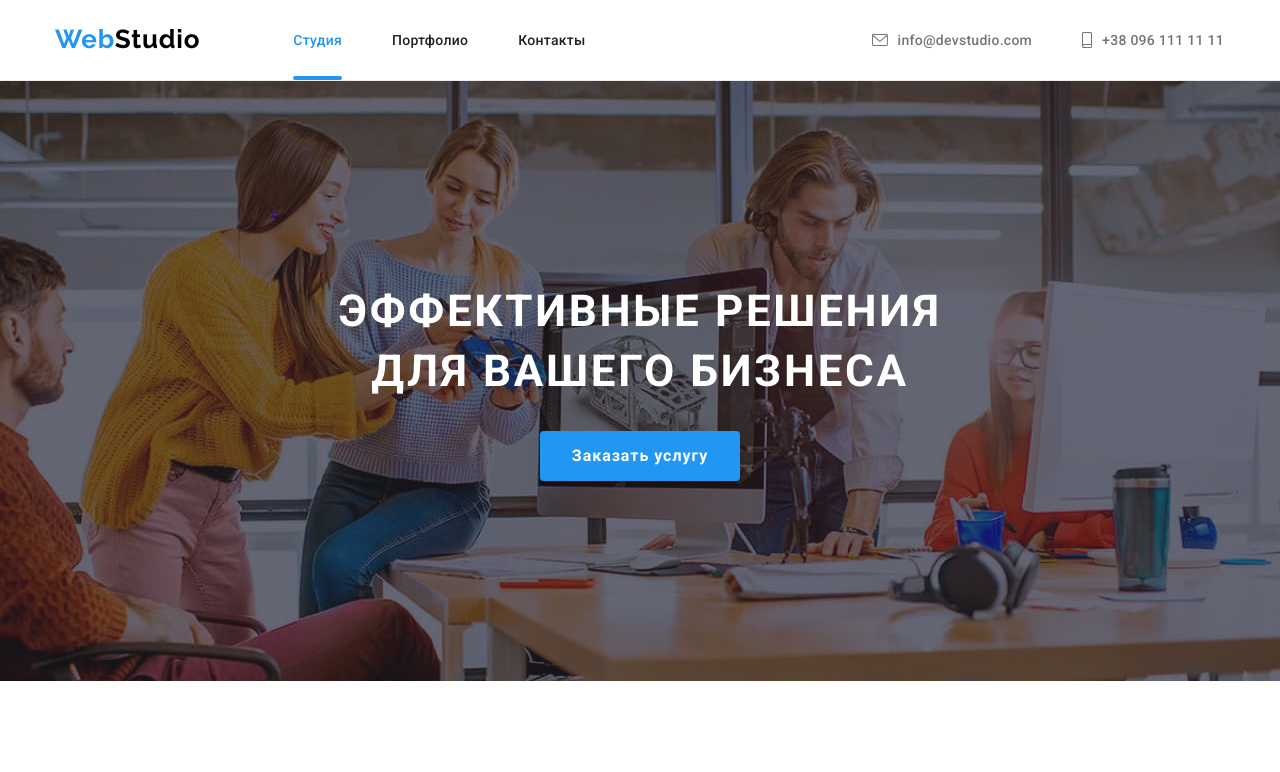
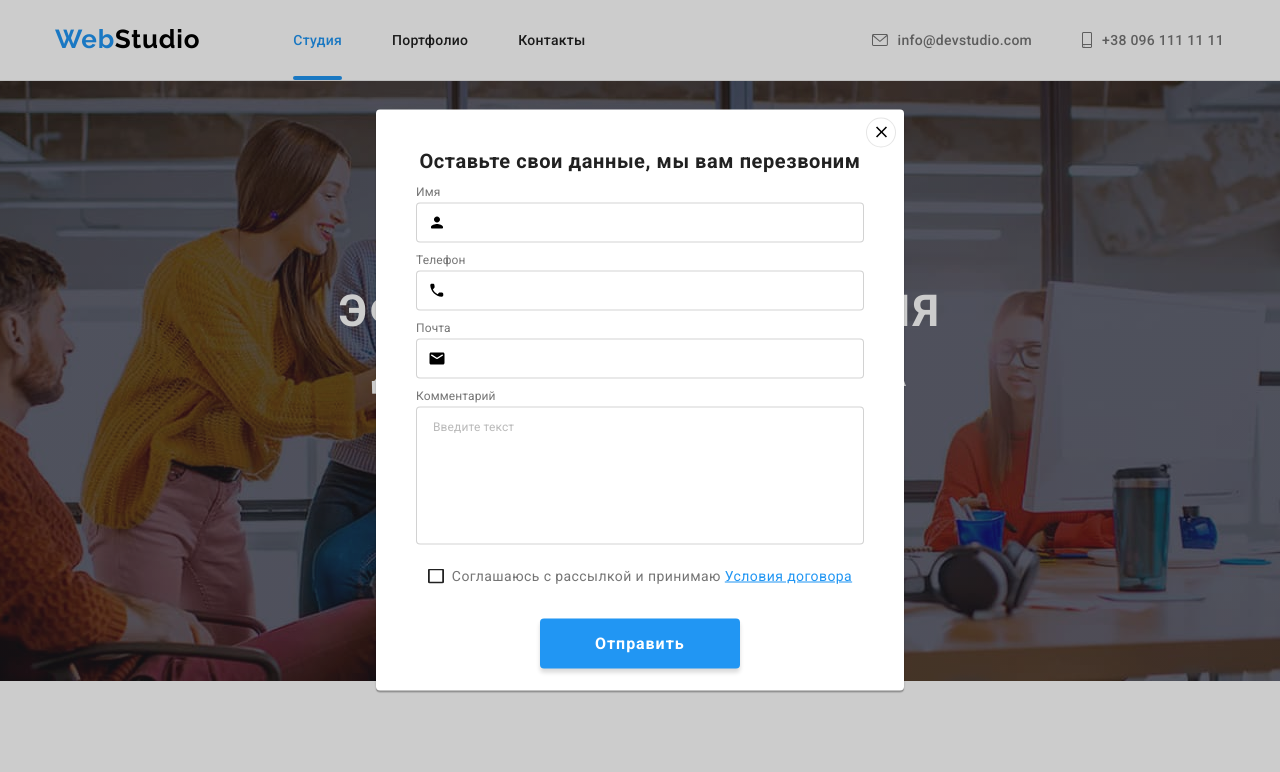
Before and after one commit to OksanaChorna/goit-markup-hw-08, a plain HTML site: page index.html in a window 1280 px wide. Both pictures are taken after a click on the button "Заказать услугу". Shown: the top 772 px of the page. Drawn offline with nearby package versions, Linux system fonts and the light colour scheme.

Commit message:
Index адаптовано

```diff
--- a/index.html
+++ b/index.html
@@ -719,7 +719,7 @@
       </div>
     </footer>
 
-    <!-- <div class="backdrop is-hidden" data-modal>
+    <div class="backdrop is-hidden" data-modal>
       <div class="modal">
         <button class="modal-btn-close" type="button" data-modal-close>
           <svg class="modal-close-svg" width="18px" height="18px">
@@ -777,15 +777,16 @@
               id="check-policy"
               class="modal-form-policy visually-hidden"
             /><label for="check-policy" class="modal-form-policy-label"
-              >Соглашаюсь с рассылкой и принимаю &nbsp;
-              <a href="#">Условия договора</a></label
+              >Соглашаюсь с рассылкой и принимаю&nbsp;<a href="#"
+                >Условия договора</a
+              ></label
             >
           </div>
           <button class="modal-form-btn" type="submit">Отправить</button>
         </form>
       </div>
     </div>
-    <script src="./js/modal.js"></script> -->
+    <script src="./js/modal.js"></script>
     <script src="./js/menu.js"></script>
   </body>
 </html>
--- a/sass/components/_modal.scss
+++ b/sass/components/_modal.scss
@@ -7,6 +7,16 @@
   background: rgba(0, 0, 0, 0.2);
   opacity: 1;
   transition: opacity 250ms cubic-bezier(0.4, 0, 0.2, 1);
+  padding: 93px 15px 94px 15px;
+  overflow: auto;
+
+  @media screen and (min-width: 768px) and (max-width: 1199px) {
+    padding: 208px 159px 207px 159px;
+  }
+
+  @media screen and (min-width: 1200px) {
+    padding: 221px 536px 222px 536px;
+  }
 
   &.is-hidden {
     opacity: 0;
@@ -16,18 +26,22 @@
 }
 
 .modal {
-  position: absolute;
-  top: 50%;
-  left: 50%;
-  width: 528px;
-  height: 581px;
+  position: relative;
   padding: 40px;
   background: #ffffff;
   box-shadow: 0px 1px 3px rgba(0, 0, 0, 0.12), 0px 1px 1px rgba(0, 0, 0, 0.14),
     0px 2px 1px rgba(0, 0, 0, 0.2);
   border-radius: 4px;
-  transform: translate(-50%, -50%) scale(1);
   transition: all 250ms cubic-bezier(0.4, 0, 0.2, 1);
+
+  @media screen and (min-width: 1200px) {
+    position: absolute;
+    top: 50%;
+    left: 50%;
+    width: 528px;
+    height: 581px;
+    transform: translate(-50%, -50%) scale(1);
+  }
 
   .backdrop.is-hidden & {
     transform: translate(-50%, -50%) scale(0);
@@ -191,16 +205,20 @@
 
 .modal-form-policy-label {
   display: flex;
+  align-items: center;
   justify-content: center;
-  align-items: center;
   margin-bottom: 30px;
   font-family: $main-font;
   font-style: normal;
   font-weight: 400;
-  font-size: 14px;
-  line-height: 1.714;
+  font-size: 12px;
+  line-height: 1.167;
   letter-spacing: 0.03em;
   color: $primery-description-color;
+  @media screen and (min-width: 1200px) {
+    font-size: 14px;
+    line-height: 1.714;
+  }
 
   &::before {
     display: inline-block;
```
Also changed, not shown: css/main.css, css/main.min.css, 2 other files.
